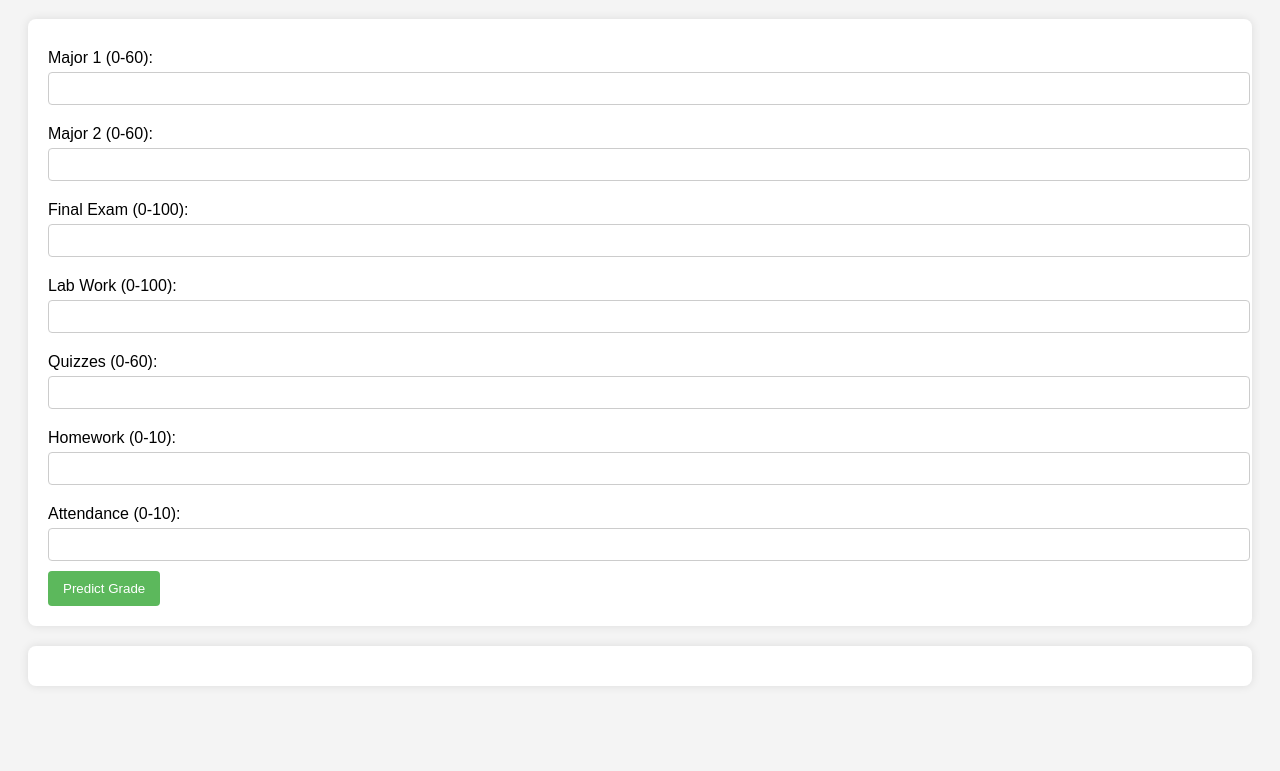
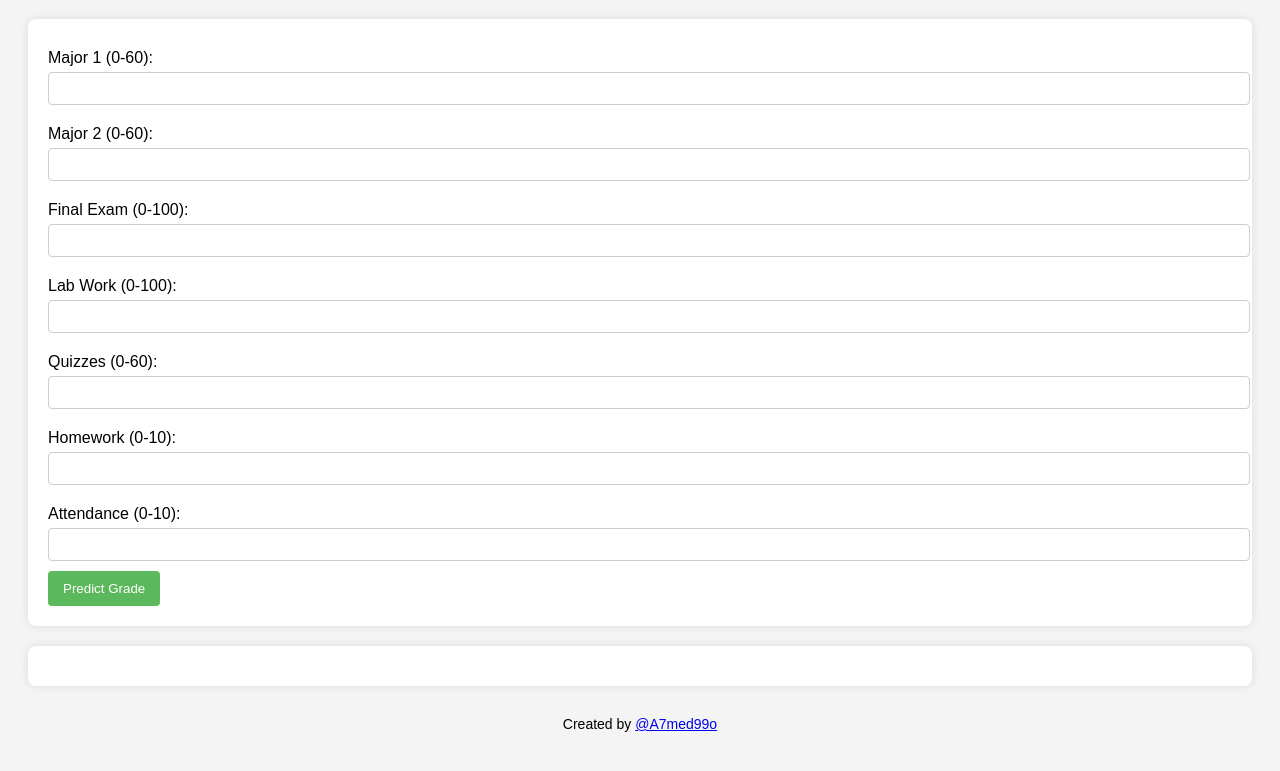
Before and after one commit to Ahmedx99o/CHEM101Calc, a plain HTML site: page index.html in a window 1280 px wide. Shown: the part 89-860 px from the top of the page. Before the commit the page ends 803 px from the top, so only its background shows below. Drawn offline with Linux system fonts and the light colour scheme.

Commit message:
Update index.html

```diff
--- a/index.html
+++ b/index.html
@@ -47,6 +47,11 @@
             border-radius: 8px;
             box-shadow: 0 0 10px rgba(0,0,0,0.1);
         }
+        footer {
+            margin-top: 30px;
+            text-align: center;
+            font-size: 14px;
+        }
     </style>
 </head>
 <body>
@@ -62,6 +67,10 @@
         <button type="submit">Predict Grade</button>
     </form>
     <div id="results"></div>
+
+    <footer>
+        <p>Created by <a href="https://x.com/A7med99o" target="_blank">@A7med99o</a></p>
+    </footer>
 
     <script>
         document.getElementById('gradeForm').addEventListener('submit', function (e) {
```
